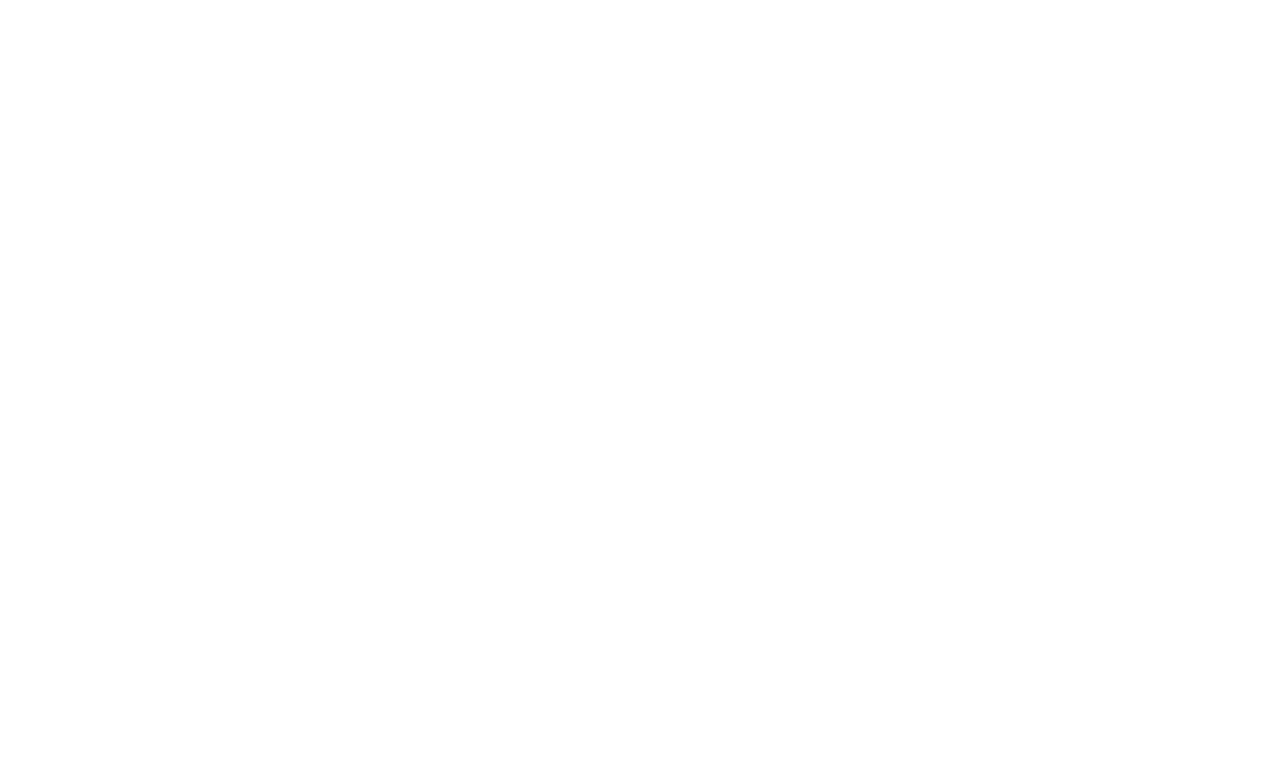
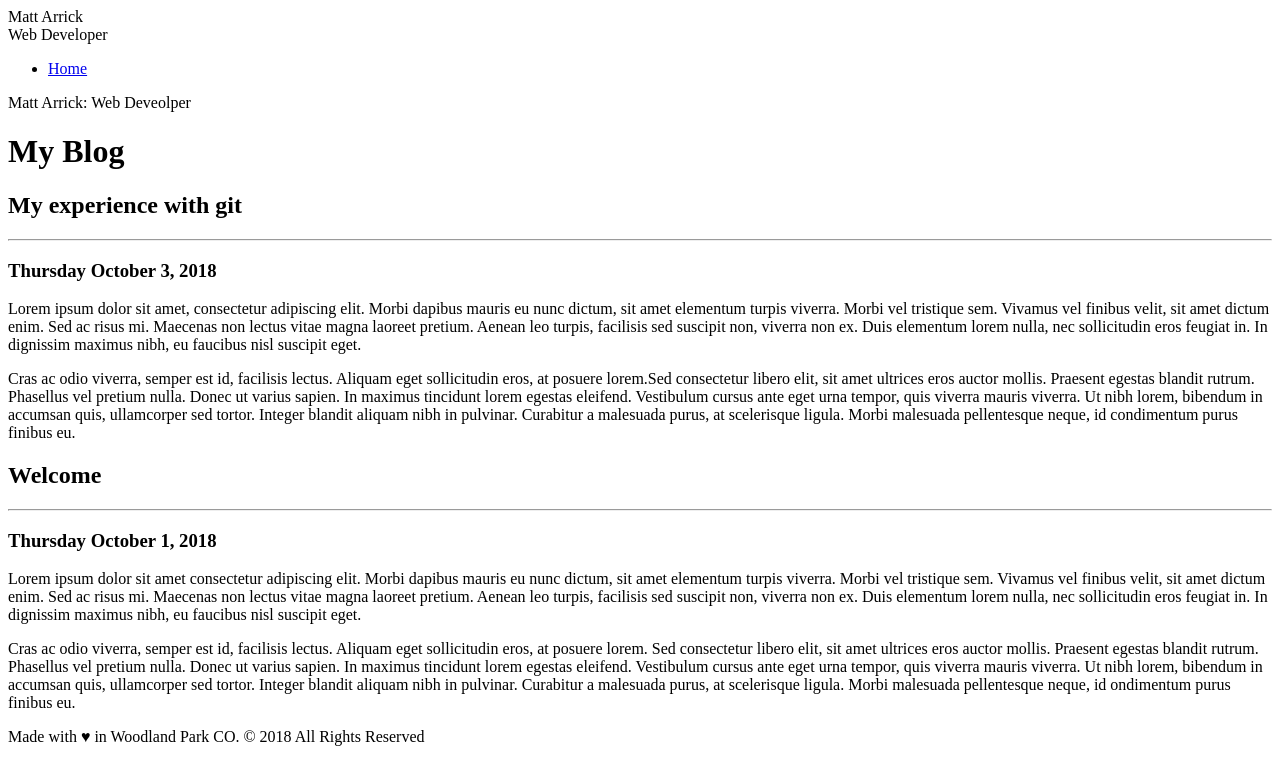
Before and after one commit to mattarrick/personal-blog, a plain HTML site: page index.html in a window 1280 px wide. Drawn offline with Linux system fonts and the light colour scheme.

Commit message:
Add required HTML elements to the blog page skeleton.

```diff
--- a/index.html
+++ b/index.html
@@ -1,3 +1,4 @@
+<!DOCTYPE html>
 <html lang="en">
   <head>
     <meta charset="UTF-8">
@@ -6,7 +7,55 @@
     <title>Matt Arrick - Web Developer</title>
   </head>
   <body>
+    <div class="parent">
+      <div class="wrapper">
+        <nav>
+          <div class="inner-wrap">
+            <div class="site-header">Matt Arrick</div>
+            <div class="site-subheader">Web Developer</div>
+            <ul class="site navigation">
+              <li><a href="index.html">Home</a></li>
+            </ul>
+          </div>
+        </nav>
 
+        <main>
+          <div class="menu">
+            <div class="menu-icon" id="sidebarCollapse">
+              <span class="mobile-header">Matt Arrick: Web Deveolper</span>
+            </div>
+          </div>
 
+          <h1>My Blog</h1>
+          <article>
+            <h2>My experience with git</h2>
+            <hr />
+            <h3>Thursday October 3, 2018</h3>
+            <p>
+              Lorem ipsum dolor sit amet, consectetur adipiscing elit. Morbi dapibus mauris eu nunc dictum, sit amet elementum turpis viverra. Morbi vel tristique sem. Vivamus vel finibus velit, sit amet dictum enim. Sed ac risus mi. Maecenas non lectus vitae magna laoreet pretium. Aenean leo turpis, facilisis sed suscipit non, viverra non ex. Duis elementum lorem nulla, nec sollicitudin eros feugiat in. In dignissim maximus nibh, eu faucibus nisl suscipit eget.
+            </p>
+            <p>
+              Cras ac odio viverra, semper est id, facilisis lectus. Aliquam eget sollicitudin eros, at posuere lorem.Sed consectetur libero elit, sit amet ultrices eros auctor mollis. Praesent egestas blandit rutrum. Phasellus vel pretium nulla. Donec ut varius sapien. In maximus tincidunt lorem egestas eleifend. Vestibulum cursus ante eget urna tempor, quis viverra mauris viverra. Ut nibh lorem, bibendum in accumsan quis, ullamcorper sed tortor. Integer blandit aliquam nibh in pulvinar. Curabitur a malesuada purus, at scelerisque ligula. Morbi malesuada pellentesque neque, id condimentum purus finibus eu.
+            </p>
+          </article>
+
+          <article>
+            <h2>Welcome</h2>
+            <hr />
+            <h3>Thursday October 1, 2018</h3>
+            <p>
+              Lorem ipsum dolor sit amet consectetur adipiscing elit. Morbi dapibus mauris eu nunc dictum, sit amet elementum turpis viverra. Morbi vel tristique sem. Vivamus vel finibus velit, sit amet dictum enim. Sed ac risus mi. Maecenas non lectus vitae magna laoreet pretium. Aenean leo turpis, facilisis sed suscipit non, viverra non ex. Duis elementum lorem nulla, nec sollicitudin eros feugiat in. In dignissim maximus nibh, eu faucibus nisl suscipit eget.
+            </p>
+            <p>
+              Cras ac odio viverra, semper est id, facilisis lectus. Aliquam eget sollicitudin eros, at posuere lorem. Sed consectetur libero elit, sit amet ultrices eros auctor mollis. Praesent egestas blandit rutrum. Phasellus vel pretium nulla. Donec ut varius sapien. In maximus tincidunt lorem egestas eleifend. Vestibulum cursus ante eget urna tempor, quis viverra mauris viverra. Ut nibh lorem, bibendum in accumsan quis, ullamcorper sed tortor. Integer blandit aliquam nibh in pulvinar. Curabitur a malesuada purus, at scelerisque ligula. Morbi malesuada pellentesque neque, id ondimentum purus finibus eu.
+            </p>
+          </article>
+
+          <footer>
+            Made with ♥ in Woodland Park CO. © 2018 All Rights Reserved
+          </footer>
+        </main>
+      </div>
+    </div>
   </body>
 </html>
```
Lines whose indentation alone changed are shown as unchanged.
